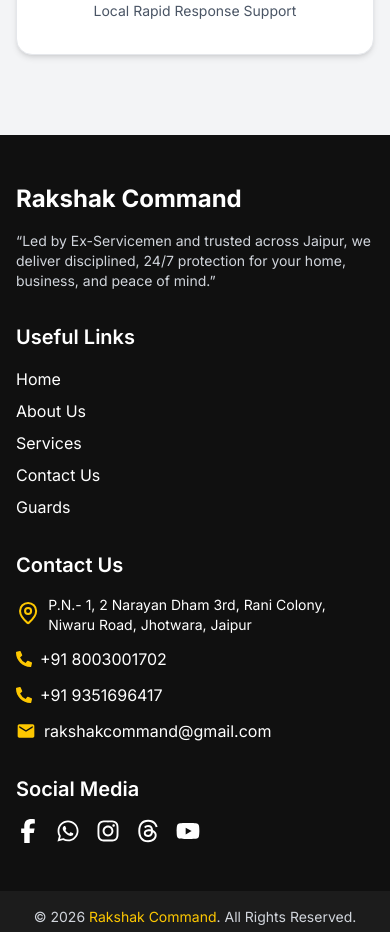
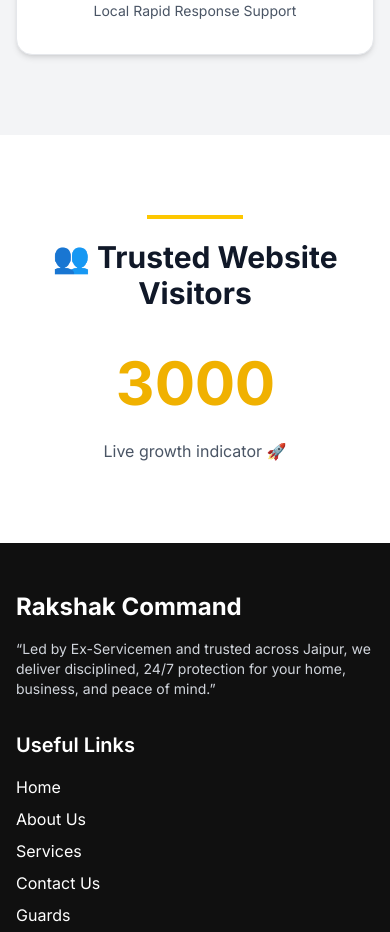
Before and after one commit to himanshijangid/rakshak-command-next, a Next.js app: page / in a window 390 px wide. Shown: the part 9900-10832 px from the top of the page. Built offline with nearby package versions, Linux system fonts and the light colour scheme.

Commit message:
visitors count done

```diff
--- a/package.json
+++ b/package.json
@@ -10,7 +10,7 @@
   },
   "dependencies": {
     "@emailjs/browser": "^4.4.1",
-    "framer-motion": "^12.25.0",
+    "framer-motion": "^12.26.2",
     "lucide-react": "^0.562.0",
     "next": "16.1.1",
     "react": "19.2.3",
--- a/src/app/page.js
+++ b/src/app/page.js
@@ -5,6 +5,7 @@ import Guards from "@/components/Guards";
 import Contact from "@/components/Contact";
 import ClientSection from "@/components/ClientSection";
 import GalleryFolders from "@/components/GalleryFolders";
+import VisitorCounter from "@/components/VisitorCounter";
 
 
 export const metadata = {
@@ -39,6 +40,12 @@ export default function Home() {
 
       {/* CLIENT / TRUST SECTION */}
       <ClientSection />
+
+
+      {/* VISITOR COUNTER */}
+      <VisitorCounter />
+
+
     </main>
   );
 }
--- /dev/null
+++ b/src/components/VisitorCounter.jsx
@@ -0,0 +1,86 @@
+"use client";
+
+import { useEffect, useState } from "react";
+import { motion, AnimatePresence } from "framer-motion";
+
+const START = 3000;
+const END = 5000;
+const STORAGE_KEY = "visitor-counter";
+
+function Digit({ value }) {
+  return (
+    <div className="relative h-[80px] w-[40px] overflow-hidden">
+      <AnimatePresence mode="popLayout">
+        <motion.div
+          key={value}
+          initial={{ y: -80, opacity: 0 }}
+          animate={{ y: 0, opacity: 1 }}
+          exit={{ y: 80, opacity: 0 }}
+          transition={{ duration: 0.6, ease: "easeInOut" }}
+          className="absolute inset-0 flex items-center justify-center"
+        >
+          {value}
+        </motion.div>
+      </AnimatePresence>
+    </div>
+  );
+}
+
+export default function VisitorCounter() {
+  const [count, setCount] = useState(START);
+
+  // Load from localStorage
+  useEffect(() => {
+    const saved = Number(localStorage.getItem(STORAGE_KEY));
+    if (saved && saved > START) {
+      setCount(saved);
+    }
+  }, []);
+
+  // Auto increment logic
+  useEffect(() => {
+    let timeout;
+
+    const tick = () => {
+ const delay = 60000; // exactly 60 seconds = 1 minute
+      const inc = Math.random() > 0.6 ? 2 : 1;
+
+      timeout = setTimeout(() => {
+        setCount((prev) => {
+          const next = Math.min(prev + inc, END);
+          localStorage.setItem(STORAGE_KEY, next); // persist
+          return next;
+        });
+        tick();
+      }, delay);
+    };
+
+    tick();
+    return () => clearTimeout(timeout);
+  }, []);
+
+  const digits = count.toString().split("");
+
+  return (
+    <section className="py-20 bg-white">
+      <div className="max-w-6xl mx-auto px-6 text-center">
+        <div className="w-24 h-1 bg-yellow-400 mx-auto mb-5"></div>
+
+        <h2 className="text-3xl md:text-4xl font-bold text-gray-900">
+          👥 Trusted Website Visitors
+        </h2>
+
+        <div className="mt-8 flex justify-center text-yellow-500 text-6xl md:text-7xl font-extrabold">
+          {digits.map((d, i) => (
+            <Digit key={`${i}-${d}`} value={d} />
+          ))}
+
+        </div>
+
+        <p className="mt-4 text-gray-600">
+          Live growth indicator 🚀
+        </p>
+      </div>
+    </section>
+  );
+}
```
Also changed, not shown: 1 other file (tests, documents, lock files or other folders).
